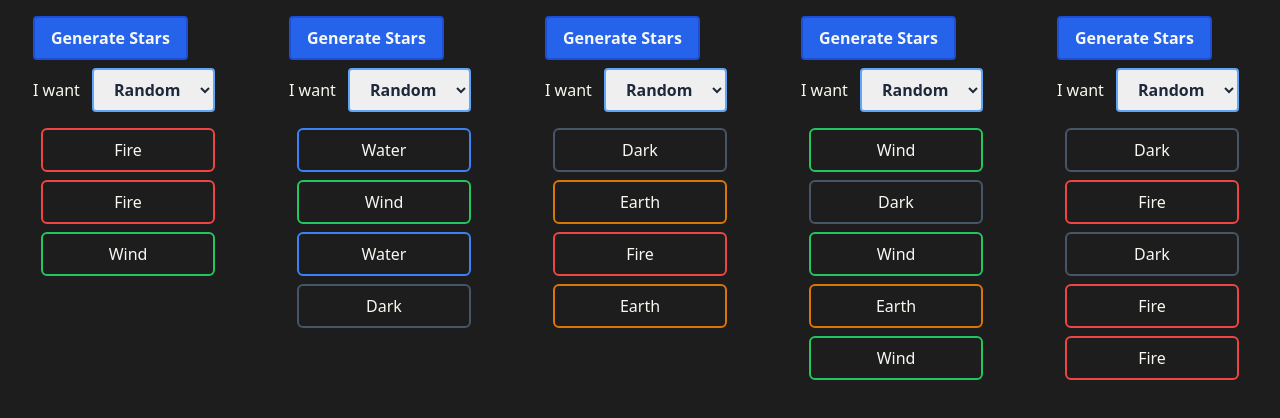
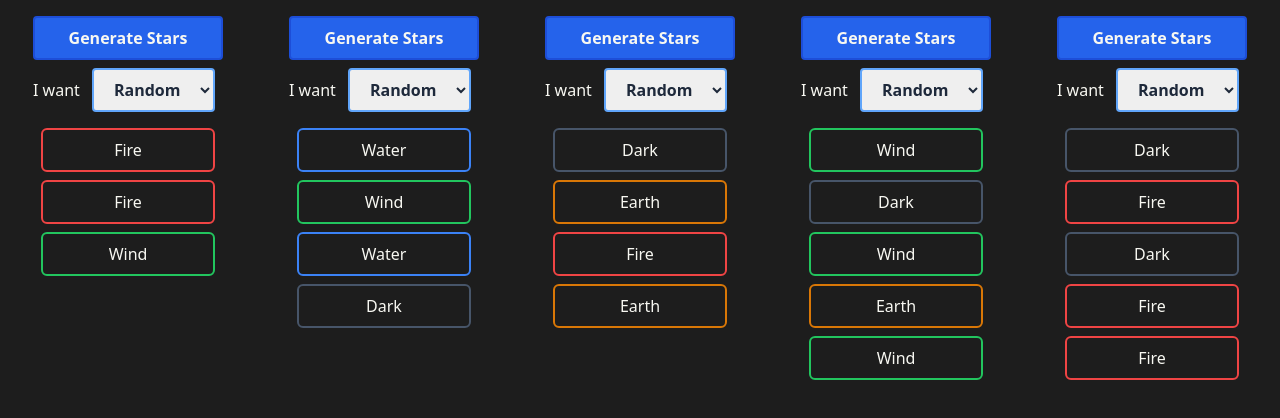
Before and after one commit to bowe0145/test-constellations, a React (Create React App) app: page / in a window 1280 px wide. Shown: the top 418 px of the page. Built offline with nearby package versions, Linux system fonts and the light colour scheme.

Commit message:
Made buttons bigger

```diff
--- a/src/App.js
+++ b/src/App.js
@@ -139,7 +139,7 @@ function StarPage({ starCount }) {
     <div className="p-2 max-w-sm min-w-max justify-start m-auto my-2">
       <button
         onClick={handleClick}
-        className="font-bold py-2 px-4 rounded border-blue-700 bg-blue-600 border-2"
+        className="font-bold py-2 px-4 rounded border-blue-700 bg-blue-600 border-2 min-w-full m-auto w-full"
       >
         Generate Stars
       </button>
```
